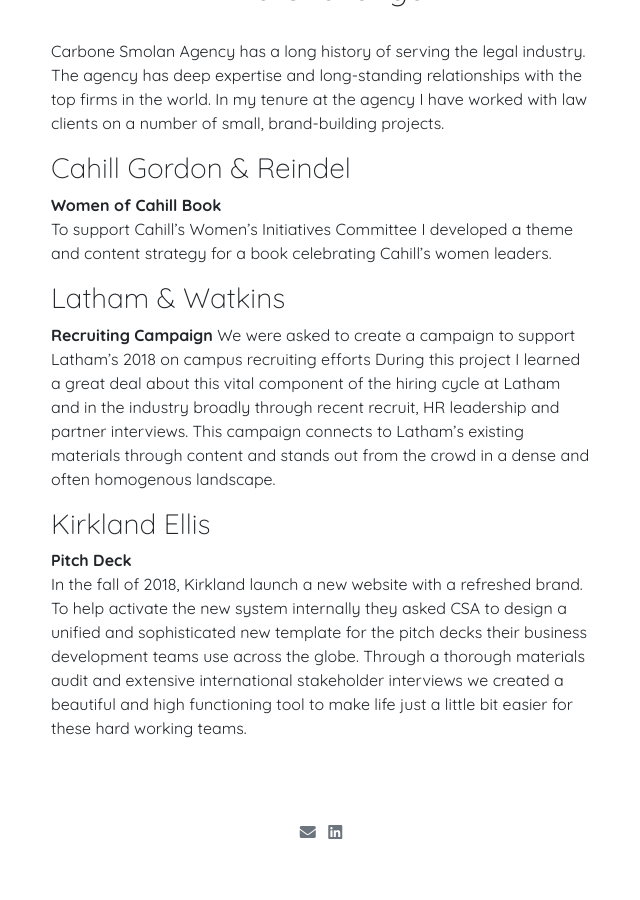
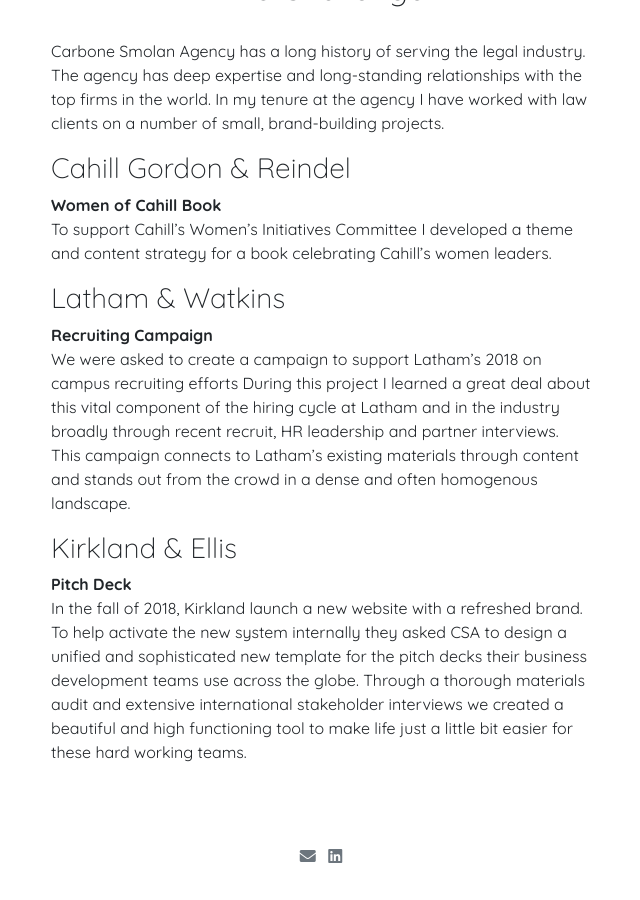
Before and after one commit to lillianpontiusgoldblatt/lillianpontiusgoldblatt.github.io, a Jekyll site: the page built from _projects/court.md, in a window 1280 px wide and 900 px high, scrolled down 1028 px. Shown: the whole window, without its empty margins (319-959 px from the left). Built offline with Jekyll 4.4.1, drawn with Linux system fonts in a browser that asks for light colours; nearby versions of some CDN libraries; before the commit the page ends 1904 px from its top, so only the background shows below that.

```diff
--- a/_projects/court.md
+++ b/_projects/court.md
@@ -20,6 +20,6 @@ To support Cahill's Women's Initiatives Committee I developed a theme and conten
 **Recruiting Campaign**
 We were asked to create a campaign to support Latham's 2018 on campus recruiting efforts During this project I learned a great deal about this vital component of the hiring cycle at Latham and in the industry broadly through recent recruit, HR leadership and partner interviews. This campaign connects to Latham's existing materials through content and stands out from the crowd in a dense and often homogenous landscape.
 
-### Kirkland Ellis
+### Kirkland & Ellis
 **Pitch Deck**
 In the fall of 2018, Kirkland launch a new website with a refreshed brand. To help activate the new system internally they asked CSA to design a unified and sophisticated new template for the pitch decks their business development teams use across the globe. Through a thorough materials audit and extensive international stakeholder interviews we created a beautiful and high functioning tool to make life just a little bit easier for these hard working teams.
```
